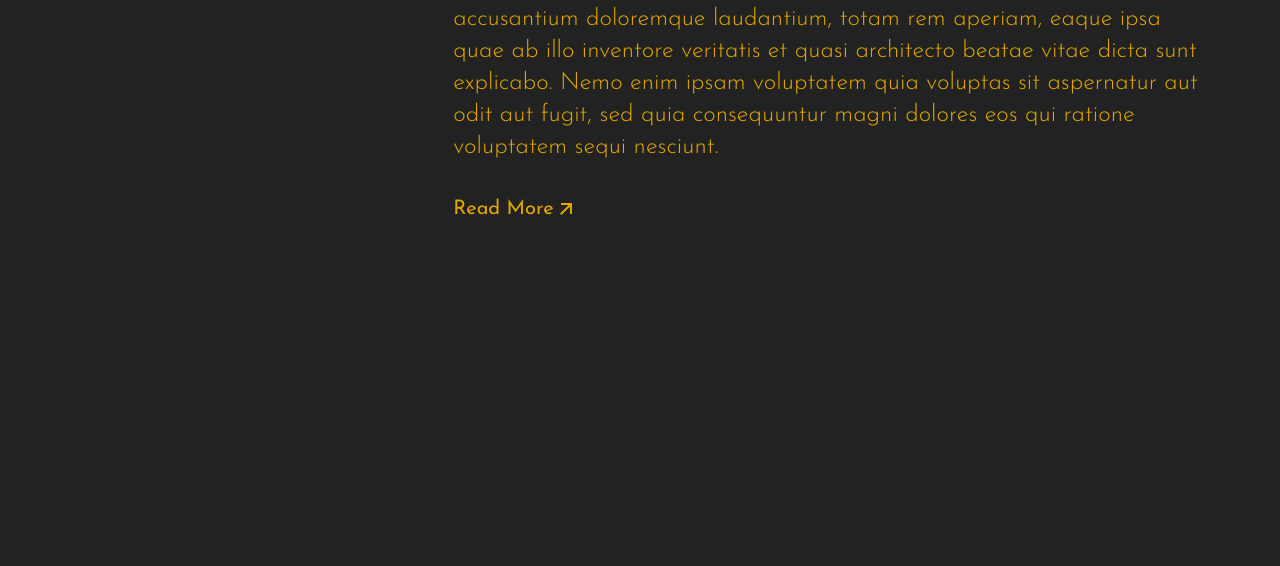
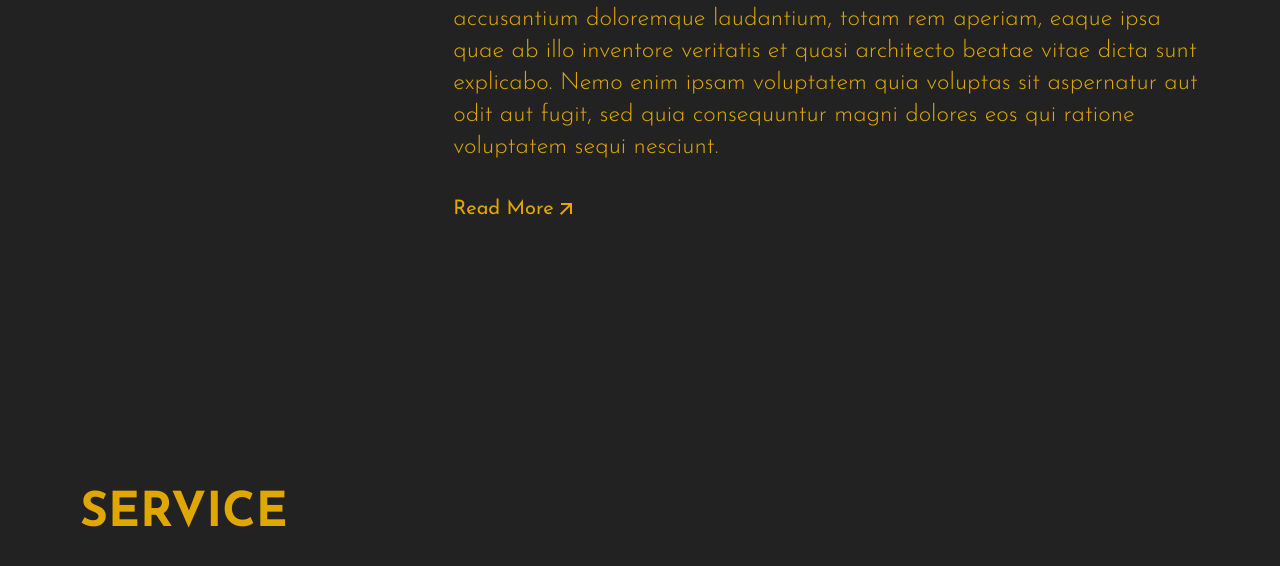
Before and after one commit to andocs/assy-portfolio, a Next.js app: page / in a window 1280 px wide. Shown: the part 1315-1881 px from the top of the page. Before the commit the page ends 1725 px from the top, so only its background shows below. Built offline with nearby package versions, Linux system fonts and the light colour scheme.

Commit message:
added service section

```diff
--- a/src/app/page.jsx
+++ b/src/app/page.jsx
@@ -23,7 +23,7 @@ export default function Home() {
               <a href="">
                 <li>PROJECT</li>
               </a>
-              <a href="">
+              <a href="#service">
                 <li>SERVICE</li>
               </a>
               <a href="">
@@ -182,6 +182,21 @@ export default function Home() {
             </div>
 
           </div>
+        </div>
+      </section>
+      <section id="service" className="scroll-mt-[6.5rem]">
+        {/* Section Wrapper */}
+        <div className="h-screen pb-20">
+          {/* Section Header */}
+
+          {/* Two-Column Div Wrapper */}
+          <div className="mt-20 flex flex-row">
+            {/* Column 1 */}
+            <div className="w-1/3"><h2 className="text-5xl font-bold">SERVICE</h2></div>
+            {/* Column 2 */}
+            <div className="columns-3"></div>
+
+          </div>
 
         </div>
 
```
